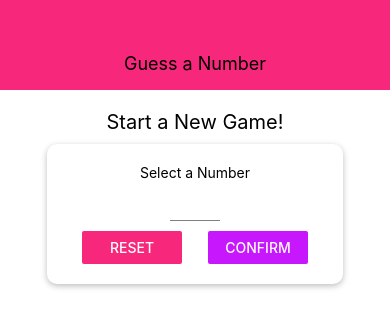
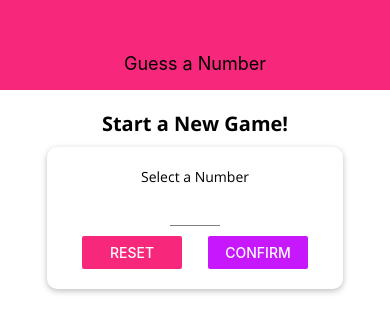
Before and after one commit to cwill833/number-guessing-game-native, a React Native app: screen / in a window 390 px wide. Shown: the top 332 px of the page. Built offline with nearby package versions, Linux system fonts and the light colour scheme.

Commit message:
add custom font to game

```diff
--- a/components/Header.js
+++ b/components/Header.js
@@ -17,7 +17,8 @@ const styles = StyleSheet.create({
     paddingTop: 36,
     backgroundColor: Colors.primary,
     alignItems: 'center',
-    justifyContent: 'center'
+    justifyContent: 'center',
+    fontFamily: 'open-sans-bold'
   },
   headerTitle: {
     color: 'black',
--- a/screens/StartGameScreen.js
+++ b/screens/StartGameScreen.js
@@ -51,7 +51,7 @@ const StartGameScreen = props => {
       <View style={styles.screen}>
         <Text style={styles.title}>Start a New Game!</Text>
         <Card style={styles.inputContainer}>
-          <Text>Select a Number</Text>
+          <Text style={styles.text}>Select a Number</Text>
           <Input value={enteredValue} onChangeText={numberInputHandler} style={styles.input} blurOnSubmit autoCapitalize='none' autoCorrect={false} keyboardType='number-pad' maxLength={2} />
           <View style={styles.buttonContainer}>
             <View style={styles.button}><Button color={Colors.primary} title="Reset" onPress={resetInputHandler} /></View>
@@ -73,6 +73,7 @@ const styles = StyleSheet.create({
   title: {
     fontSize: 20,
     marginVertical: 10,
+    fontFamily: 'open-sans-bold'
   },
   inputContainer: {
     width: 300,
@@ -95,6 +96,9 @@ const styles = StyleSheet.create({
   summaryContainer: {
     marginTop: 20,
     alignItems: 'center'
+  },
+  text: {
+    fontFamily: 'open-sans'
   }
 })
 
```
